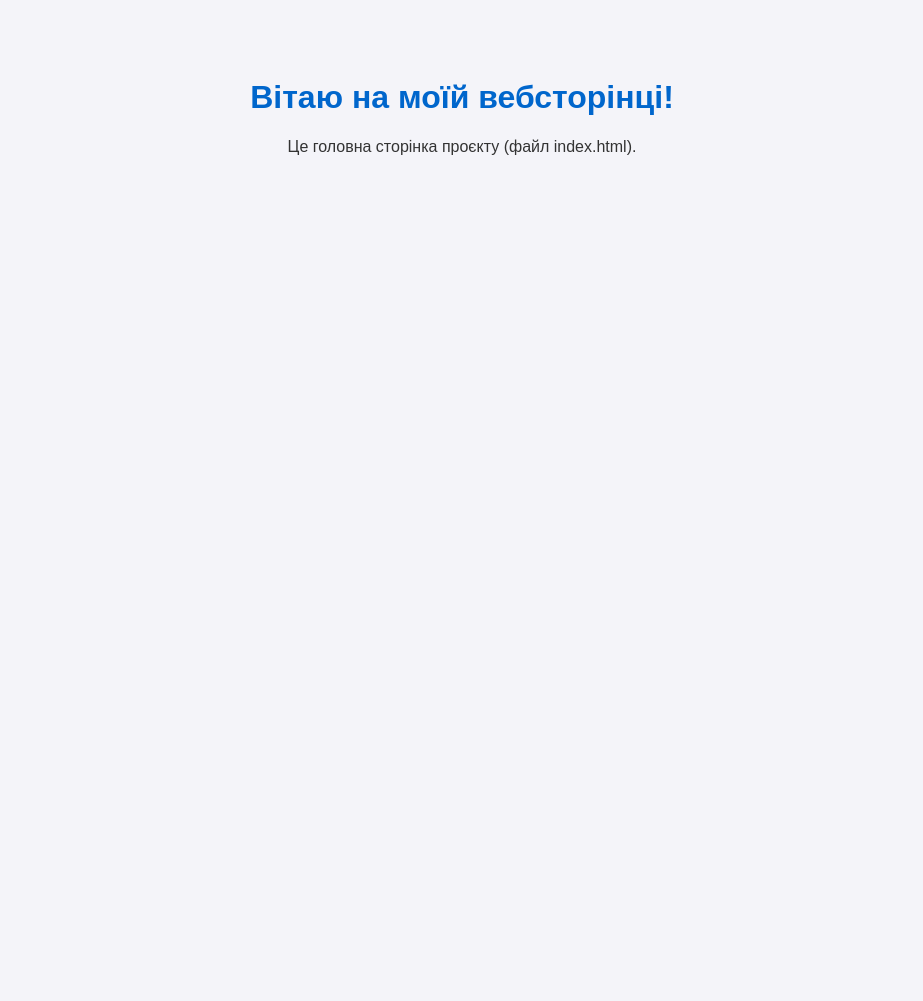
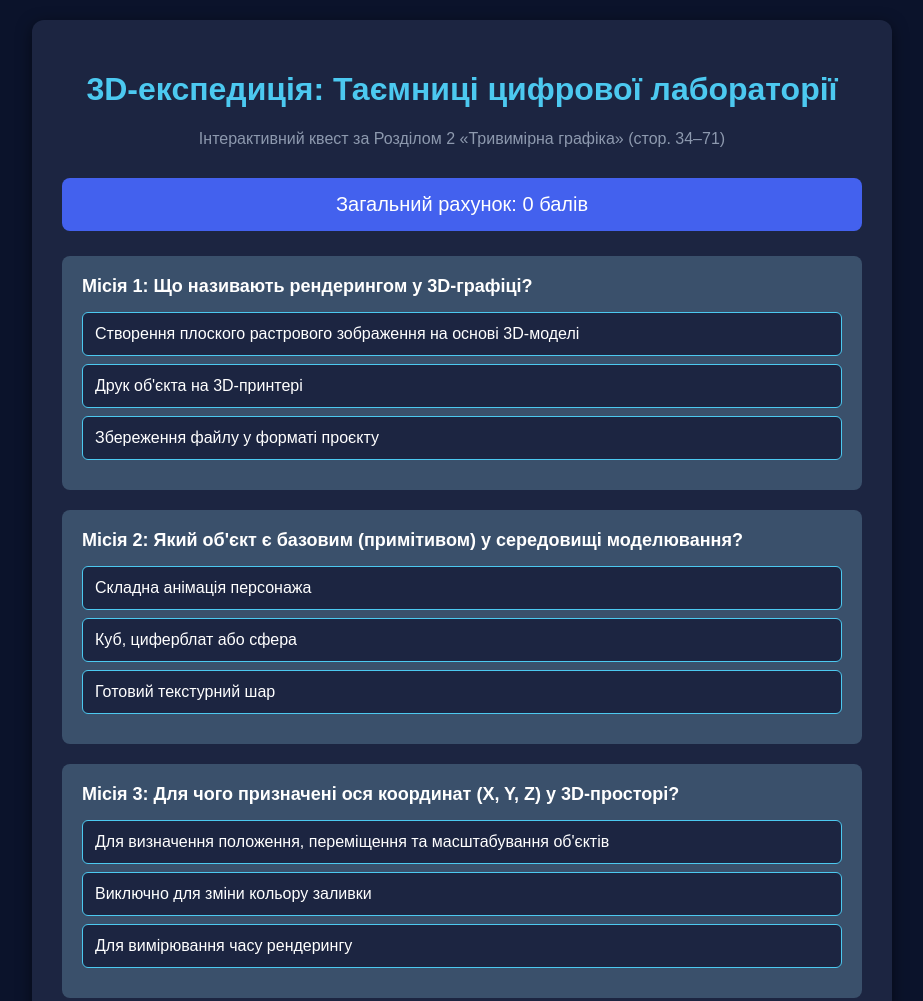
Before and after one commit to Anatoliisp/prezenta, a plain HTML site: page index.html in a window 1280 px wide. Shown: the top 1001 px of the page, without its empty margins (178-1101 px from the left). Before the commit the page ends 800 px from the top, so only its background shows below. Drawn offline with Linux system fonts and the light colour scheme.

Commit message:
Revise title and improve layout and interactivity
Updated the title and enhanced the styling for better user experience. Added interactive missions with scoring functionality.

```diff
--- a/index.html
+++ b/index.html
@@ -2,22 +2,131 @@
 <html lang="uk">
 <head>
     <meta charset="UTF-8">
-    <title>Моя презентація</title>
+    <title>3D-експедиція: Повний квест за Розділом 2</title>
     <style>
         body {
             font-family: Arial, sans-serif;
-            background-color: #f4f4f9;
-            color: #333;
-            text-align: center;
-            padding: 50px;
+            background-color: #0b132b;
+            color: #ffffff;
+            margin: 0;
+            padding: 20px;
+        }
+        .container {
+            max-width: 800px;
+            margin: 0 auto;
+            background-color: #1c2541;
+            padding: 30px;
+            border-radius: 12px;
+            box-shadow: 0 4px 15px rgba(0,0,0,0.5);
         }
         h1 {
-            color: #0066cc;
+            color: #4cc9f0;
+            text-align: center;
+        }
+        .subtitle {
+            text-align: center;
+            color: #8d99ae;
+            margin-bottom: 30px;
+        }
+        .mission-box {
+            background-color: #3a506b;
+            padding: 20px;
+            border-radius: 8px;
+            margin-bottom: 20px;
+        }
+        .question {
+            font-size: 18px;
+            font-weight: bold;
+            margin-bottom: 15px;
+        }
+        .option {
+            background-color: #1c2541;
+            padding: 12px;
+            margin: 8px 0;
+            border-radius: 6px;
+            cursor: pointer;
+            border: 1px solid #4cc9f0;
+            transition: 0.3s;
+        }
+        .option:hover {
+            background-color: #4cc9f0;
+            color: #0b132b;
+        }
+        .result {
+            margin-top: 10px;
+            font-weight: bold;
+        }
+        .score-panel {
+            text-align: center;
+            font-size: 20px;
+            background-color: #4361ee;
+            padding: 15px;
+            border-radius: 8px;
+            margin-bottom: 25px;
         }
     </style>
 </head>
 <body>
-    <h1>Вітаю на моїй вебсторінці!</h1>
-    <p>Це головна сторінка проєкту (файл index.html).</p>
+
+    <div class="container">
+        <h1>3D-експедиція: Таємниці цифрової лабораторії</h1>
+        <div class="subtitle">Інтерактивний квест за Розділом 2 «Тривимірна графіка» (стор. 34–71)</div>
+
+        <div class="score-panel">
+            Загальний рахунок: <span id="score">0</span> балів
+        </div>
+
+        <!-- Місія 1 -->
+        <div class="mission-box" id="m1">
+            <div class="question">Місія 1: Що називають рендерингом у 3D-графіці?</div>
+            <div class="option" onclick="checkAnswer(1, true)">Створення плоского растрового зображення на основі 3D-моделі</div>
+            <div class="option" onclick="checkAnswer(1, false)">Друк об'єкта на 3D-принтері</div>
+            <div class="option" onclick="checkAnswer(1, false)">Збереження файлу у форматі проєкту</div>
+            <div class="result" id="res1"></div>
+        </div>
+
+        <!-- Місія 2 -->
+        <div class="mission-box" id="m2">
+            <div class="question">Місія 2: Який об'єкт є базовим (примітивом) у середовищі моделювання?</div>
+            <div class="option" onclick="checkAnswer(2, false)">Складна анімація персонажа</div>
+            <div class="option" onclick="checkAnswer(2, true)">Куб, циферблат або сфера</div>
+            <div class="option" onclick="checkAnswer(2, false)">Готовий текстурний шар</div>
+            <div class="result" id="res2"></div>
+        </div>
+
+        <!-- Місія 3 -->
+        <div class="mission-box" id="m3">
+            <div class="question">Місія 3: Для чого призначені ося координат (X, Y, Z) у 3D-просторі?</div>
+            <div class="option" onclick="checkAnswer(3, true)">Для визначення положення, переміщення та масштабування об'єктів</div>
+            <div class="option" onclick="checkAnswer(3, false)">Виключно для зміни кольору заливки</div>
+            <div class="option" onclick="checkAnswer(3, false)">Для вимірювання часу рендерингу</div>
+            <div class="result" id="res3"></div>
+        </div>
+
+    </div>
+
+    <script>
+        let totalScore = 0;
+        let answered = { 1: false, 2: false, 3: false };
+
+        function checkAnswer(missionNum, isCorrect) {
+            if (answered[missionNum]) return; // Захист від повторного кліку
+
+            const resDiv = document.getElementById("res" + missionNum);
+            answered[missionNum] = true;
+
+            if (isCorrect) {
+                resDiv.style.color = "#4ade80";
+                resDiv.innerHTML = "Правильно! +25 балів.";
+                totalScore += 25;
+            } else {
+                resDiv.style.color = "#f87171";
+                resDiv.innerHTML = "Помилка! Правильна відповідь інша.";
+            }
+
+            document.getElementById("score").innerText = totalScore;
+        }
+    </script>
+
 </body>
 </html>
```
